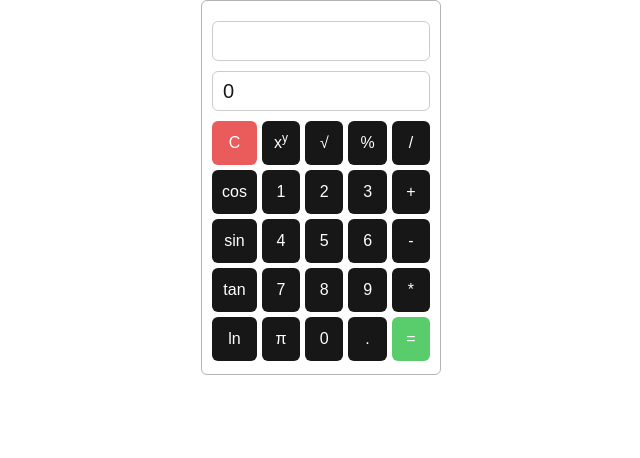
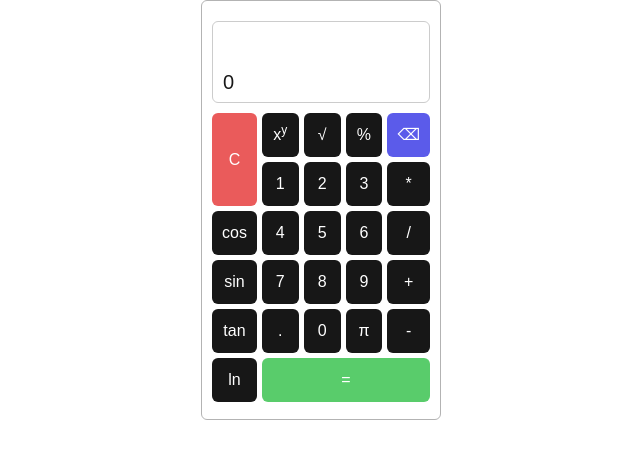
Before and after one commit to elliek17/react-calculator-component, a Next.js app: page / in a window 1280 px wide. Shown: the top 458 px of the page, without its empty margins (319-959 px from the left). Built offline with nearby package versions, Linux system fonts and the light colour scheme.

Commit message:
fixed styling

```diff
--- a/src/components/advCalc.css
+++ b/src/components/advCalc.css
@@ -3,18 +3,14 @@
     border: 1px solid rgb(179, 179, 179);
     border-radius: 0.375rem;
     width: 240px;
-    height: 375px;
+    height: 420px;
     font-family: Arial, sans-serif;
     margin: auto;
     padding: 10px;
   }
 
   .output {
-    border: 1px solid #ccc;
-    border-radius: 0.375rem;
     height: 40px;
-    margin-bottom: 10px;
-    margin-top: 10px;
     display: flex;
     align-items: center;
     justify-content: flex-start;
@@ -44,8 +40,8 @@
     .calculator {
     border: 1px solid rgb(179, 179, 179);
     border-radius: 0.375rem;
-    width: 200px;
-    height: 335px;
+    width: 210px;
+    height: 385px;
     font-family: Arial, sans-serif;
     margin: auto;
     padding: 10px;
@@ -66,8 +62,8 @@
 
   .buttons {
     display: grid;
-    grid-template-columns: repeat(5, 1fr);
-    grid-gap: 3px;
+    grid-template-columns: repeat(4, 1fr);
+    grid-gap: 5px;
     color: var(--background)
   }
 
@@ -80,6 +76,14 @@
     font-size: 16px;
   }
 }
+
+  .screen{
+    border: 1px solid #ccc;
+    border-radius: 0.375rem;
+    padding: 0;
+    margin-bottom: 10px;
+    margin-top: 10px;
+  }
 
   .result {
     font-size: 20px;
@@ -96,6 +100,8 @@
   .bg-green {
     background-color: rgba(0, 177, 29, 0.651);
     color: white;
+    grid-column-start: 2;
+    grid-column-end: 6;
   }
 
   .bg-green:hover {
@@ -106,9 +112,20 @@
   .bg-red {
     background-color: rgba(223, 4, 4, 0.651);
     color: white;
+    grid-row-start: 1;
+    grid-row-end: 3;
   }
 
   .bg-red:hover {
     background-color: rgba(255, 1, 1, 0.651);
     color: white;
   }
+  .bg-blue {
+    background-color: rgba(4, 4, 223, 0.651);
+    color: white;
+  }
+
+  .bg-blue:hover {
+    background-color: rgba(1, 40, 225, 0.651);
+    color: white;
+  }
--- a/src/components/advCalc.tsx
+++ b/src/components/advCalc.tsx
@@ -321,37 +321,40 @@ const Card = () => {
 
   return (
       <div className="calculator" onKeyDown={handleKeyDown}>
-        <div className="output">
+        <div className='screen'>
+          <div className="output">
           <span className="result">{upper}</span>
         </div>
         <div className="output">
           <span className="result">{(isNaN(input))?"ERROR":input}</span>
+        </div>
         </div>
         <div className="buttons">
             <button onClick={Reset} className="bg-red">C</button>
             <button onClick={Power}>x<sup>y</sup></button>
             <button onClick={Sqrt}>√</button>
             <button onClick={Percent}>%</button>
-            <button onClick={Divide}>/</button>
-            <button onClick={Cos}>cos</button>
+            <button onClick={Del} className="bg-blue">⌫</button>
             <button onClick={() => Add(1)}>1</button>
             <button onClick={() => Add(2)}>2</button>
             <button onClick={() => Add(3)}>3</button>
-            <button onClick={Sum}>+</button>
-            <button onClick={Sin}>sin</button>
+            <button onClick={Multiply}>*</button>
+            <button onClick={Cos}>cos</button>
             <button onClick={() => Add(4)}>4</button>
             <button onClick={() => Add(5)}>5</button>
             <button onClick={() => Add(6)}>6</button>
-            <button onClick={Minus}>-</button>
-            <button onClick={Tan}>tan</button>
+            <button onClick={Divide}>/</button>
+            <button onClick={Sin}>sin</button>
             <button onClick={() => Add(7)}>7</button>
             <button onClick={() => Add(8)}>8</button>
             <button onClick={() => Add(9)}>9</button>
-            <button onClick={Multiply}>*</button>
+            <button onClick={Sum}>+</button>
+            <button onClick={Tan}>tan</button>
+            <button onClick={Decimal}>.</button>
+            <button onClick={() => Add(0)}>0</button>
+            <button onClick={AddPi}>π</button>
+            <button onClick={Minus}>-</button>
             <button onClick={Ln}>ln</button>
-            <button onClick={AddPi}>π</button>
-            <button onClick={() => Add(0)}>0</button>
-            <button onClick={Decimal}>.</button>
             <button onClick={Result} className="bg-green">=</button>
         </div>
       </div>
--- a/src/components/calc.css
+++ b/src/components/calc.css
@@ -56,6 +56,7 @@
   .bg-green:hover {
     background-color: rgba(0, 231, 39, 0.651);
     color: white;
+    flex-grow: 4;
   }
 
   .bg-red {
```
